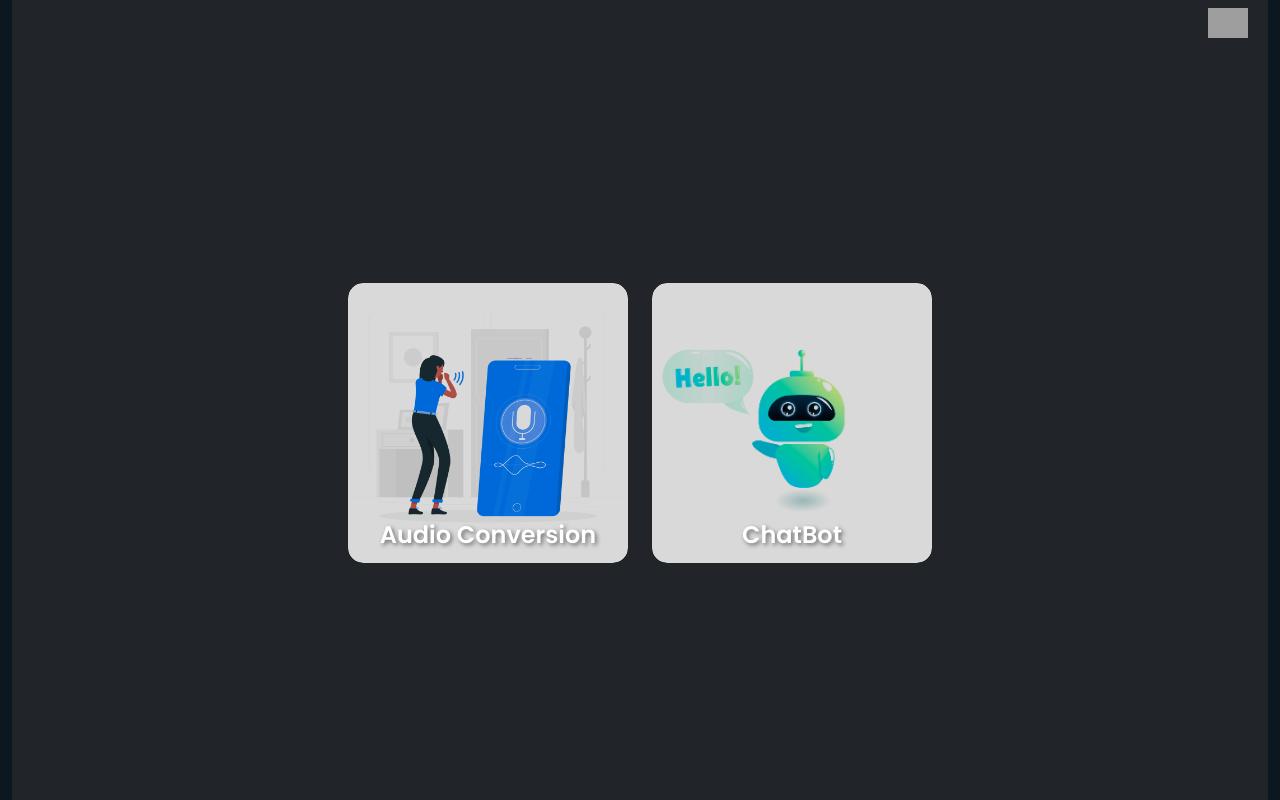
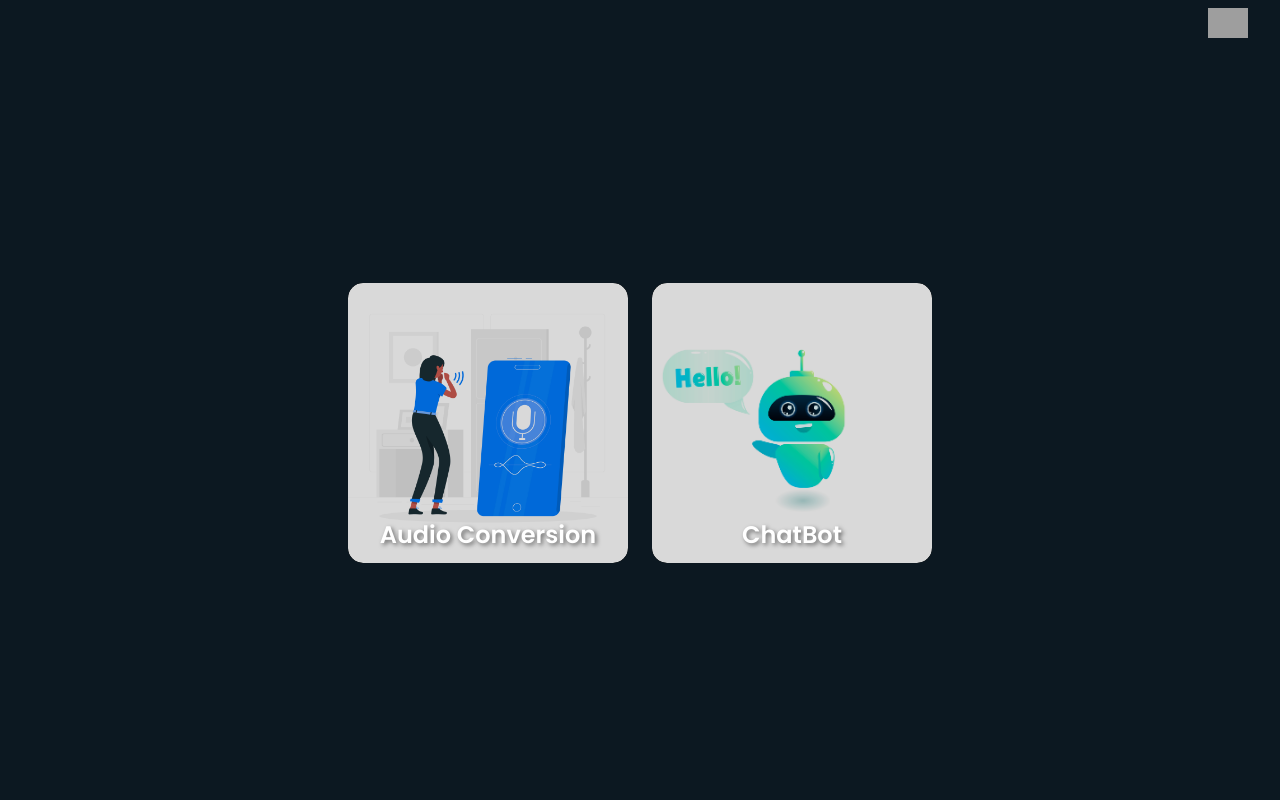
Before and after one commit to deep10dr/DocAssist-Frontend, a React (Vite) app: page /dashboard in a window 1280 px wide. Built offline with nearby package versions, Linux system fonts and the light colour scheme; sample sign-in values are in the browser's storage; grey boxes are pictures that could not be loaded.

Commit message:
Somechanges

```diff
--- a/src/pages/frontpage.jsx
+++ b/src/pages/frontpage.jsx
@@ -6,7 +6,7 @@ import Audio from '../assets/images/3497658.jpg'
 
 function Frontpage() {
   return (
-    <div className='container-fluid w-100 h-100 d-flex flex-column bg-dark'>
+    <div className='container-fluid w-100 h-100 d-flex flex-column '>
       <div className='w-100 p-1'>
         <Profile />
       </div>
```
